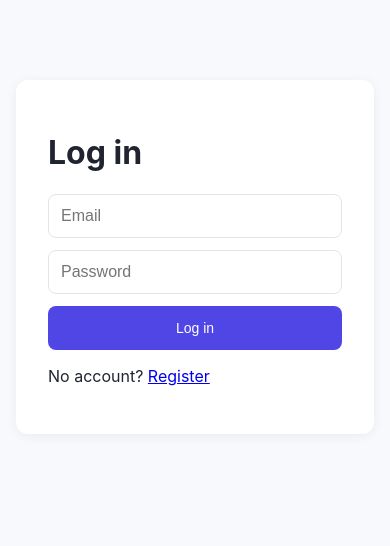
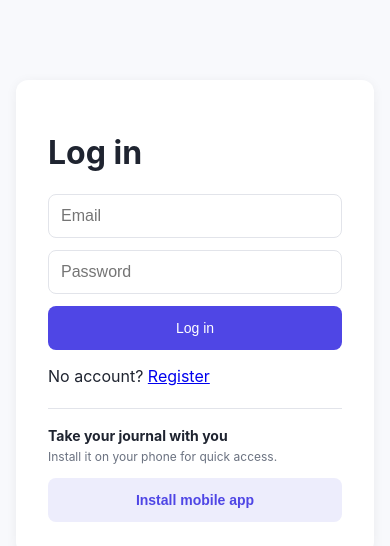
Before and after one commit to anushreedas1/daily-journal, a React (Vite) app in the folder frontend/: page /login in a window 390 px wide. Shown: the top 546 px of the page. Built offline with nearby package versions, Linux system fonts and the light colour scheme; no server answers; the HTML template or start-up script is replaced by a standard one.

Commit message:
Add mobile app install option to login

```diff
--- /dev/null
+++ b/frontend/src/components/InstallAppButton.jsx
@@ -0,0 +1,66 @@
+import { useEffect, useState } from 'react';
+
+export default function InstallAppButton() {
+  const [installPrompt, setInstallPrompt] = useState(null);
+  const [showHelp, setShowHelp] = useState(false);
+  const [installed, setInstalled] = useState(false);
+
+  useEffect(() => {
+    const standalone = window.matchMedia('(display-mode: standalone)').matches || window.navigator.standalone;
+    setInstalled(Boolean(standalone));
+
+    function rememberPrompt(event) {
+      event.preventDefault();
+      setInstallPrompt(event);
+    }
+    function rememberInstall() {
+      setInstalled(true);
+      setInstallPrompt(null);
+    }
+
+    window.addEventListener('beforeinstallprompt', rememberPrompt);
+    window.addEventListener('appinstalled', rememberInstall);
+    return () => {
+      window.removeEventListener('beforeinstallprompt', rememberPrompt);
+      window.removeEventListener('appinstalled', rememberInstall);
+    };
+  }, []);
+
+  if (installed) return null;
+
+  async function handleInstall() {
+    if (!installPrompt) {
+      setShowHelp(true);
+      return;
+    }
+
+    await installPrompt.prompt();
+    const choice = await installPrompt.userChoice;
+    setInstallPrompt(null);
+    if (choice?.outcome === 'accepted') setInstalled(true);
+  }
+
+  return (
+    <>
+      <div className="install-app-prompt">
+        <div>
+          <strong>Take your journal with you</strong>
+          <span>Install it on your phone for quick access.</span>
+        </div>
+        <button type="button" onClick={handleInstall}>Install mobile app</button>
+      </div>
+      {showHelp && (
+        <div className="install-help-backdrop" onClick={() => setShowHelp(false)}>
+          <section className="install-help" role="dialog" aria-modal="true" aria-labelledby="install-help-title" onClick={(event) => event.stopPropagation()}>
+            <button className="install-help-close" type="button" aria-label="Close" onClick={() => setShowHelp(false)}>×</button>
+            <h2 id="install-help-title">Add Daily Journal to your phone</h2>
+            <p><strong>Samsung Internet:</strong> Tap the menu (☰), then <em>+ Add page to</em> → <em>Home screen</em>.</p>
+            <p><strong>Chrome on Android:</strong> Tap ⋮, then <em>Install app</em> or <em>Add to home screen</em>.</p>
+            <p>On iPhone, open this page in Safari, tap Share, then <em>Add to Home Screen</em>.</p>
+            <button type="button" onClick={() => setShowHelp(false)}>Got it</button>
+          </section>
+        </div>
+      )}
+    </>
+  );
+}
--- a/frontend/src/pages/LoginPage.jsx
+++ b/frontend/src/pages/LoginPage.jsx
@@ -1,6 +1,7 @@
 import { useState } from 'react';
 import { useNavigate, Link } from 'react-router-dom';
 import { useAuth } from '../context/AuthContext';
+import InstallAppButton from '../components/InstallAppButton';
 
 export default function LoginPage() {
   const { login } = useAuth();
@@ -44,6 +45,7 @@ export default function LoginPage() {
       <p>
         No account? <Link to="/register">Register</Link>
       </p>
+      <InstallAppButton />
     </div>
   );
 }
--- a/frontend/src/styles.css
+++ b/frontend/src/styles.css
@@ -858,6 +858,46 @@ textarea:focus-visible {
   min-height: 44px;
 }
 
+.install-app-prompt {
+  display: grid;
+  gap: 12px;
+  margin-top: 22px;
+  padding-top: 18px;
+  border-top: 1px solid var(--border);
+}
+
+.install-app-prompt > div { display: grid; gap: 4px; }
+.install-app-prompt strong { font-size: 14px; }
+.install-app-prompt span { color: var(--text-muted); font-size: 12px; line-height: 1.5; }
+.auth-page .install-app-prompt button { width: 100%; background: color-mix(in srgb, var(--primary) 10%, var(--card-bg)); color: var(--primary); font-weight: 650; }
+.auth-page .install-app-prompt button:hover { background: color-mix(in srgb, var(--primary) 17%, var(--card-bg)); }
+
+.install-help-backdrop {
+  position: fixed;
+  z-index: 200;
+  inset: 0;
+  display: grid;
+  place-items: center;
+  padding: 20px;
+  background: rgba(15, 18, 30, .55);
+}
+
+.install-help {
+  position: relative;
+  width: min(100%, 420px);
+  padding: 24px;
+  border: 1px solid var(--border);
+  border-radius: 16px;
+  background: var(--card-bg);
+  box-shadow: 0 20px 60px rgba(15, 18, 30, .25);
+}
+
+.install-help h2 { margin: 0 30px 18px 0; font-size: 20px; }
+.install-help p { color: var(--text-muted); font-size: 14px; line-height: 1.55; }
+.install-help p strong { color: var(--text); }
+.install-help-close { position: absolute; top: 12px; right: 12px; width: 36px; padding: 0 !important; background: transparent !important; color: var(--text) !important; font-size: 24px !important; }
+.install-help > button:last-child { width: 100%; margin-top: 8px; }
+
 @media (max-width: 800px) {
   .journal-layout {
     grid-template-columns: minmax(0, 1fr);
```
